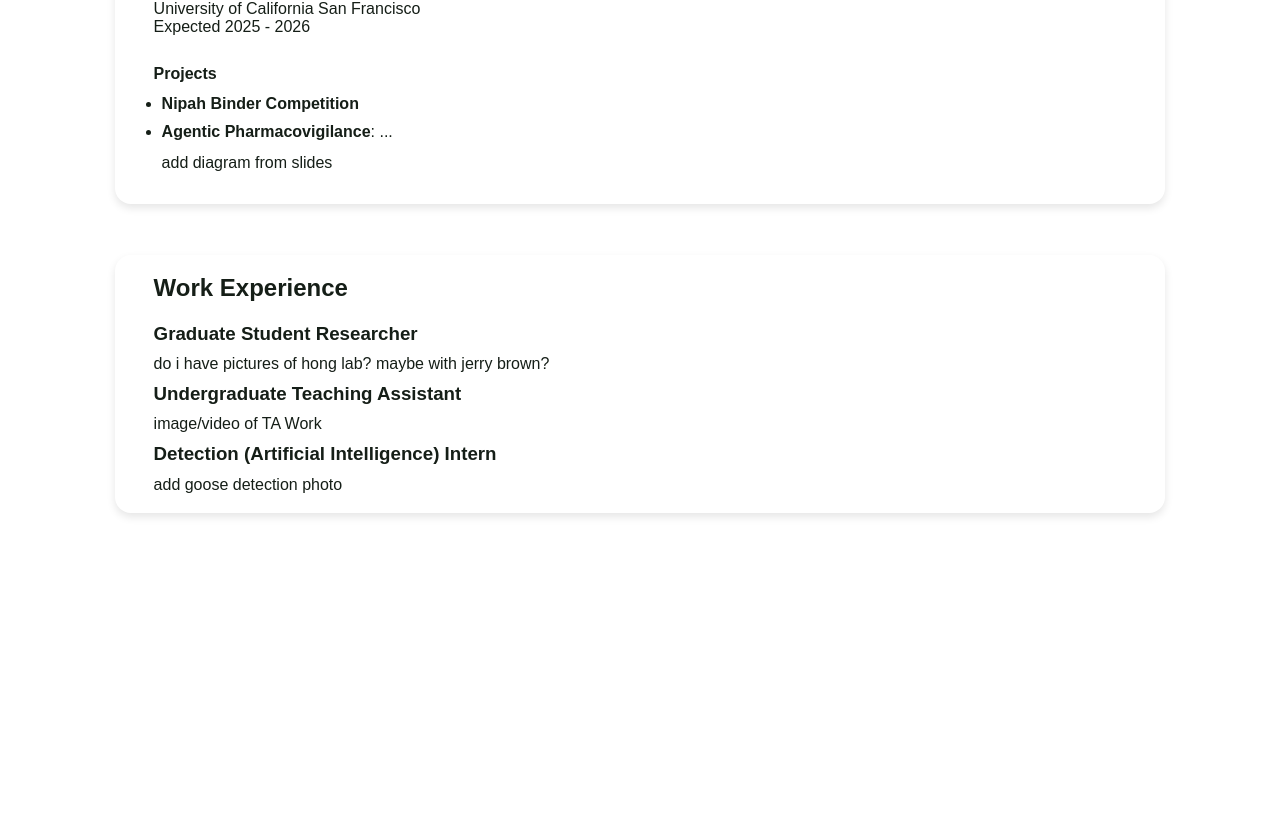
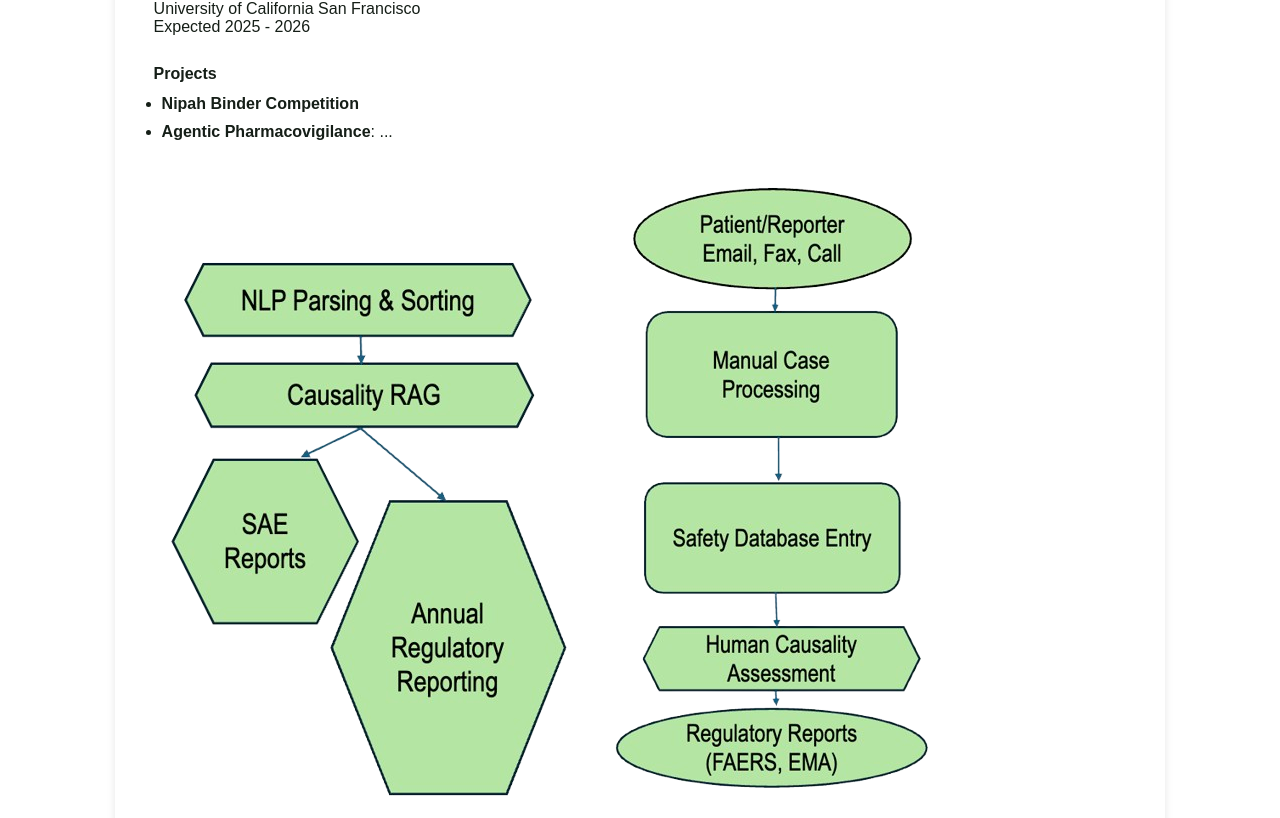
Before and after one commit to bpleahey/Personal-Website, a Next.js app in the folder personal-website/: page /experience in a window 1280 px wide. Shown: the part 602-1420 px from the top of the page. Before the commit the page ends 1166 px from the top, so only its background shows below. Built offline with nearby package versions, Linux system fonts and the light colour scheme.

Commit message:
progress

```diff
--- a/personal-website/src/app/experience/page.tsx
+++ b/personal-website/src/app/experience/page.tsx
@@ -63,7 +63,10 @@ export default function CV() {
               <p>
                 <strong>Agentic Pharmacovigilance</strong>: ...
               </p>
-              <p> add diagram from slides</p>
+              <figure>
+                <img src="images/experience/agenticpv.png"></img>
+                <img src="images/experience/nonagenticpv.png"></img>
+              </figure>
             </li>
           </ul>
         </section>
@@ -71,11 +74,19 @@ export default function CV() {
           <h2>Work Experience</h2>
           <h3></h3>
           <h3>Graduate Student Researcher</h3>
-          do i have pictures of hong lab? maybe with jerry brown?
+          <img src="images/experience/lab.jpg"></img>
           <h3>Undergraduate Teaching Assistant</h3>
-          image/video of TA Work
+          <img src="images/experience/TAing.jpg"></img>
           <h3>Detection (Artificial Intelligence) Intern</h3>
-          add goose detection photo
+          <iframe
+            width="560"
+            height="315"
+            src="https://www.youtube-nocookie.com/embed/uG7myL0HPHM?si=lEM2r9hc-b6G89pf&amp;controls=0"
+            title="YouTube video player"
+            allow="accelerometer; autoplay; clipboard-write; encrypted-media; gyroscope; picture-in-picture; web-share"
+            referrerPolicy="strict-origin-when-cross-origin"
+            allowFullScreen
+          ></iframe>
         </section>
       </main>
     </div>
```
